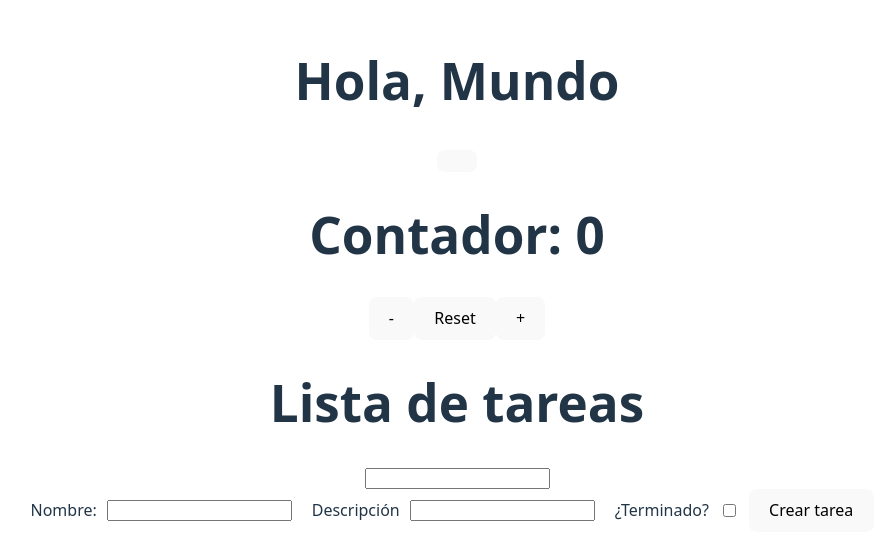
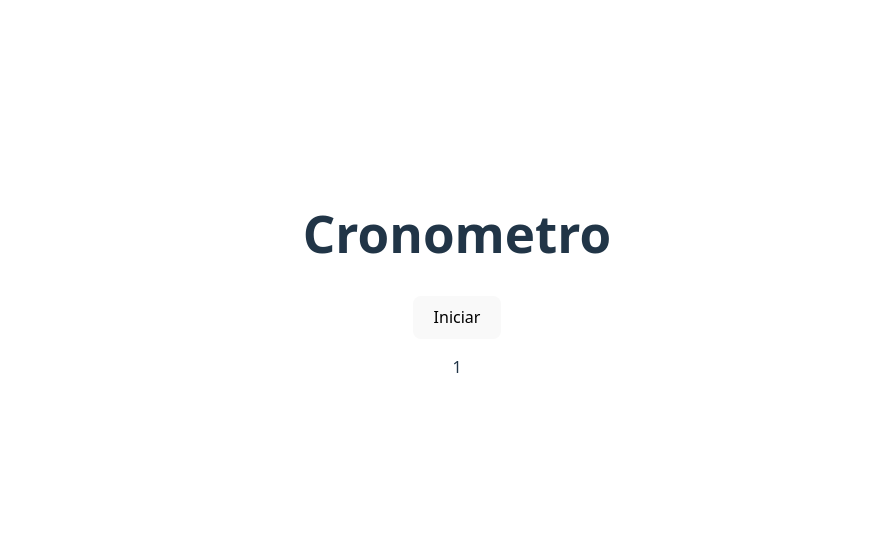
Before and after one commit to itsjp10/react-learn, a React (Vite) app in the folder hola-mundo/: page / in a window 1280 px wide. Shown: the part 117-676 px from the top of the page, without its empty margins (183-1066 px from the left). Built offline with nearby package versions, Linux system fonts and the light colour scheme.

Commit message:
cronometro creado

```diff
--- a/hola-mundo/src/App.jsx
+++ b/hola-mundo/src/App.jsx
@@ -1,83 +1,28 @@
 import './App.css'
-import Hola from './Hola.jsx'
-import Counter from './Counter.jsx'
-import Formulario from './Formulario.jsx'
-import Tarea from './Tarea.jsx'
 
 
-import { useState } from 'react'
+import { useState, useEffect } from 'react'
 
 function App() {
-  const [person, setPerson] = useState("Mundo")
-  const [count, setCount] = useState(0);
 
-  const [name, setName] = useState("");
-  const [desc, setDesc] = useState("");
-  const [isDone, setIsdone] = useState(false);
+  const [isStopped, setIsStopped] = useState(true)
+  let [counter, setCounter] = useState(0 )
 
-  const [tasks, setTasks] = useState([])
-  const [search, setSearch] = useState('')
-
-
-  const changeName = () => {
-    setPerson(person == "Mundo" ? "Jean" : "Mundo");
+  function count(){
+    setCounter(counter + 1)
   }
 
-  const createTask = () => { //create the task and update the fields
-    console.log('creando task')
-    setTasks([...tasks, [name, desc, isDone]])
-    setName('')
-    setDesc('')
-    setIsdone(false)
-  }
-
-  const eliminateTask = (id) =>{
-    console.log('eliminando task', id);
-    const newTasks = tasks.filter((_, index) => index !== id);
-    setTasks(newTasks);
-  }
-
-  const resultados = tasks.filter(task => task[1].toLowerCase().includes(search.toLowerCase()))
+  useEffect(()=>{
+    setInterval(count, 1000)
+  }, [isStopped])
 
   return (
     <>
-      {/*primer proyecto*/}
-      <Hola person={person}></Hola>
-      <button onClick={changeName}></button>
-
-      {/*contador*/}
-      <Counter count={count}></Counter>
-      <button onClick={() => setCount(count - 1)}>-</button>
-      <button onClick={() => setCount(0)}>Reset</button>
-      <button onClick={() => setCount(count + 1)}>+</button>
-
-      {/*ListaTareas*/}
-      <h1>Lista de tareas</h1>
-      <div className='Tasks'>
-        <input className='searchBar' type="text" onChange={e => setSearch(e.target.value)} value={search}/>
-        <form>
-          <label htmlFor="name">Nombre:</label>
-          <input onChange={e => setName(e.target.value)} value={name} type="text" id="name" name="name" />
-          <br />
-          <label htmlFor="description">Descripción</label>
-          <input onChange={e => setDesc(e.target.value)} value={desc} type="text" id="description" name="description" />
-          <br />
-          <label htmlFor="isDone">¿Terminado?</label>
-          <input onChange={e => setIsdone(e.target.checked)} checked={isDone} type="checkbox" id="isDone" name="isDone"></input>
-          {console.log(isDone)}
-          <button type='button' onClick={createTask}>Crear tarea</button>
-          <br />
-        </form>
-
-        <ul>
-          {resultados.map((task, i) => (
-            <Tarea key={i} task={task} isDone={task[2]} eliminateTask={() => eliminateTask(i)} id={i}></Tarea>
-          ))}
-        </ul>
+      <div>
+        <h1>Cronometro</h1>
+        <button type='button' onClick={()=>{setIsStopped(isStopped ? false : true)}}>{isStopped ? 'Iniciar' : 'Reanudar'}</button>
+        <p>{counter}</p>
       </div>
-
-
-
     </>
   )
 }
```
